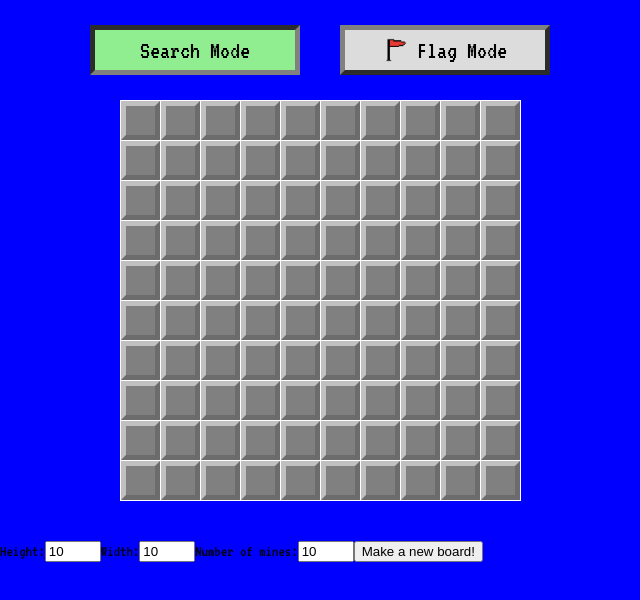
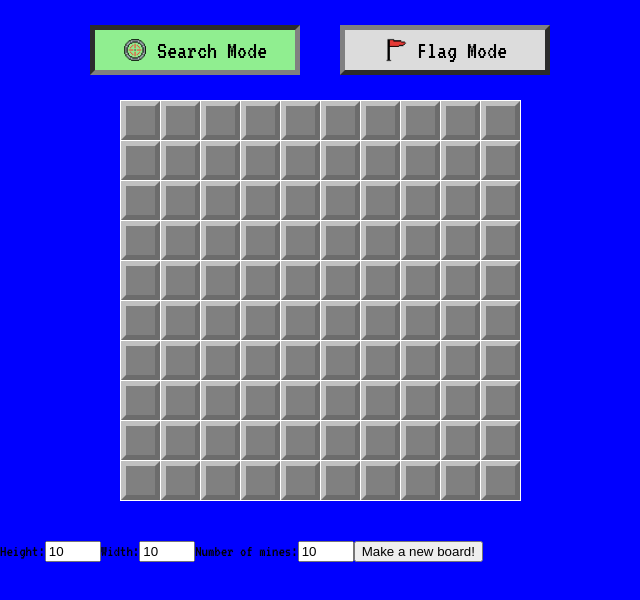
Before and after one commit to ValkrynCiel/minesweeper, a React (Create React App) app: page / in a window 1280 px wide. Shown: the top 600 px of the page, without its empty margins (0-640 px from the left). Built offline with nearby package versions, Linux system fonts and the light colour scheme.

Commit message:
target image added to search mode button

```diff
--- a/src/Board.jsx
+++ b/src/Board.jsx
@@ -4,6 +4,7 @@ import HiddenCell from './Cell_Hidden';
 import RevealedCell from './Cell_Revealed';
 import Button from './Button';
 import flagSrc from './flag.png';
+import targetSrc from './target.png';
 
 const GameEndMessage = styled.h1`
   font-size: 60px;
@@ -249,6 +250,8 @@ class Board extends Component {
           <>
             <Button
               onClick={() => this.changeToFlagMode(false)}
+              imgSrc={targetSrc}
+              alt='search'
               active={!flagMode}>
                 Search Mode
             </Button>
```
Also changed, not shown: src/target.png (added).
